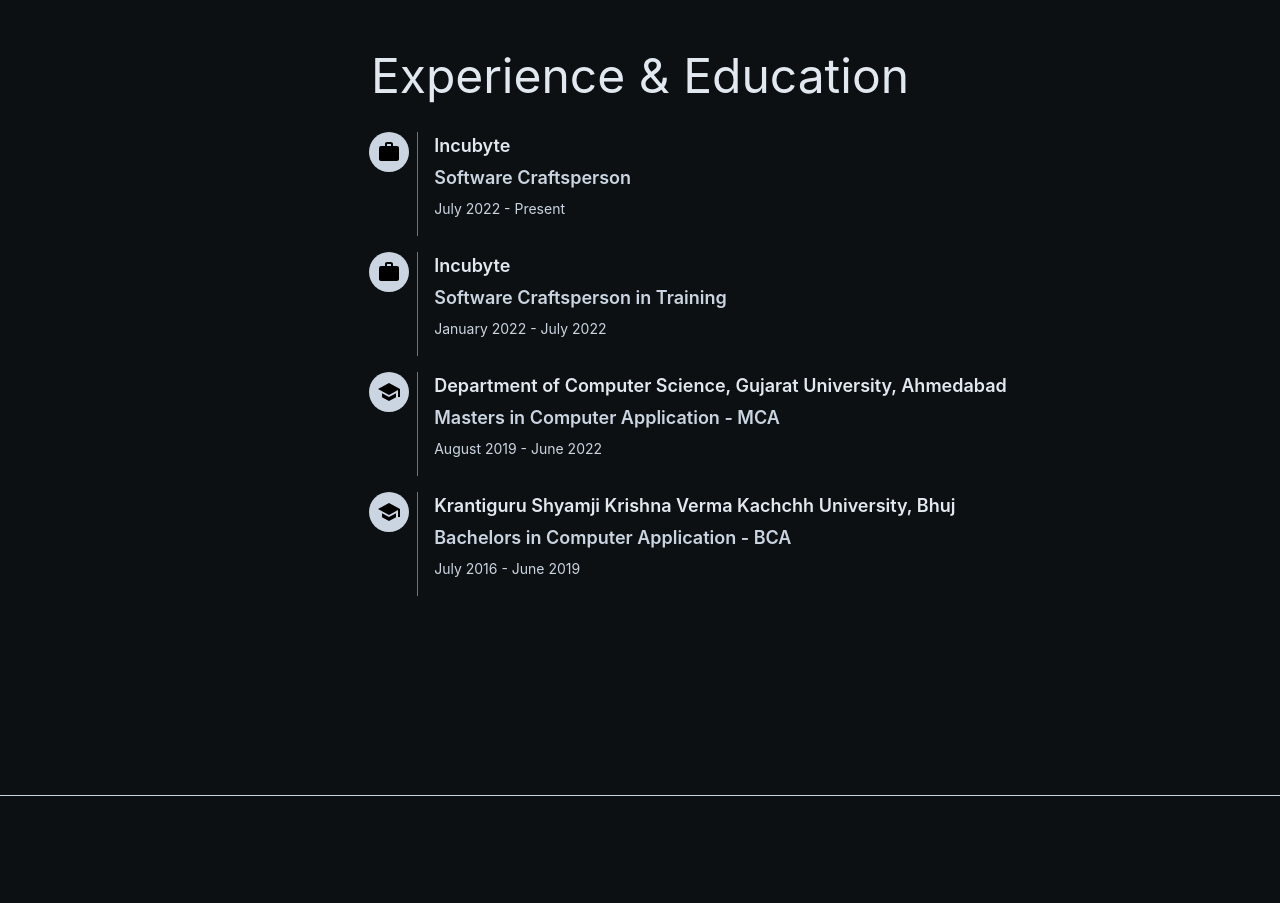
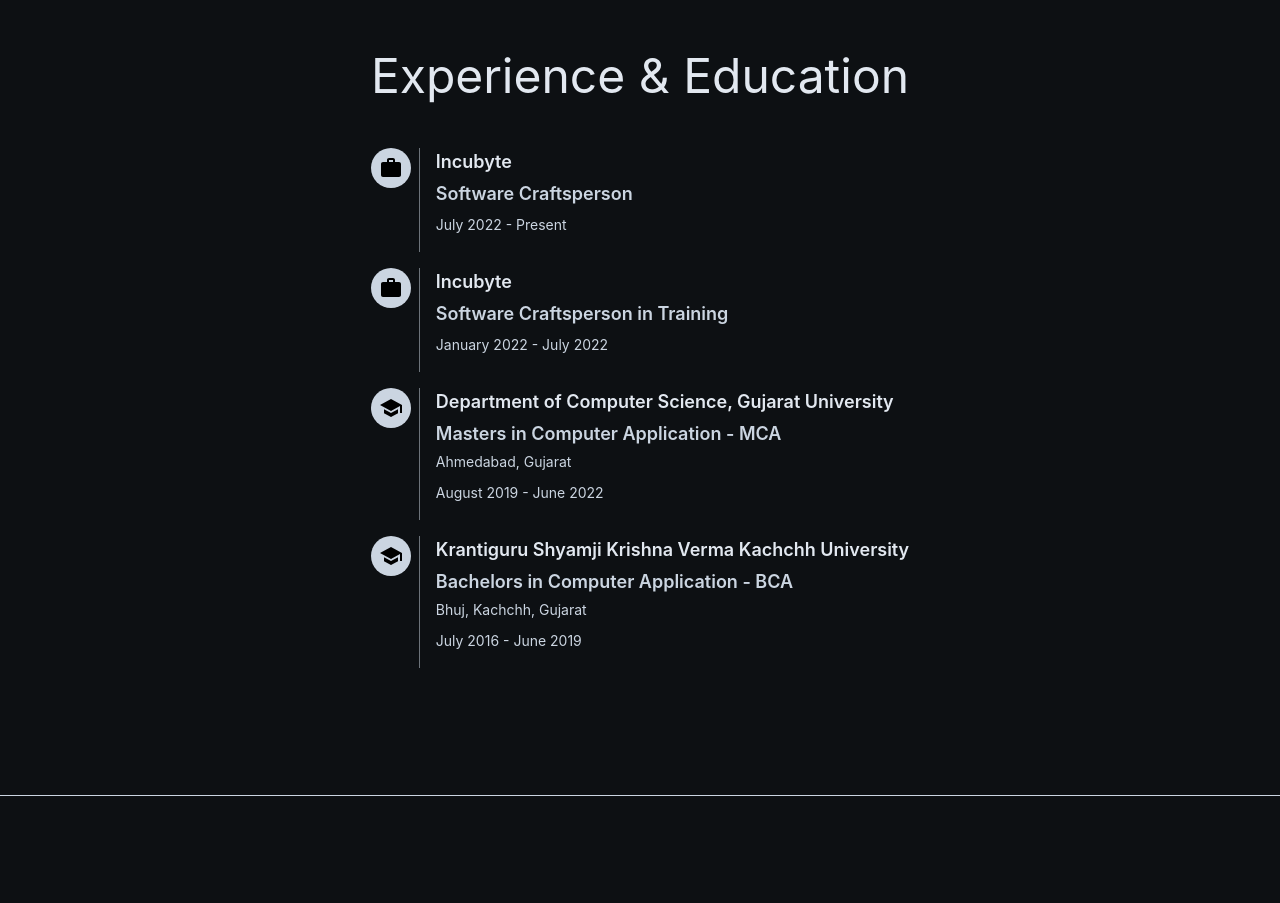
Before and after one commit to niravchavda99/niravchavda99.github.io, a React (Create React App) app: page / in a window 1280 px wide. Shown: the part 860-1763 px from the top of the page. Built offline with nearby package versions, Linux system fonts and the light colour scheme.

Commit message:
ENH: Update experience and education UI

```diff
--- a/src/app/experience/Experience.scss
+++ b/src/app/experience/Experience.scss
@@ -6,7 +6,7 @@
 }
 
 .jobs-container {
-  @apply xl:ml-24 lg:ml-24 md:ml-24 sm:ml-24;
+  @apply mt-4;
 }
 
 .experience-header {
--- a/src/app/experience/job/Job.tsx
+++ b/src/app/experience/job/Job.tsx
@@ -25,6 +25,7 @@ const Job = ({profile}: JobProps) => {
                 (profile as JobProfile)?.designation :
                 (profile as EducationProfile)?.degree}
           </span>
+          {profile?.location && <div className="dates">{profile.location}</div>}
           <span className="dates">{`${dateStarted} - ${dateEnded.toString()}`}</span>
           <p className="achievements"></p>
         </div>
--- a/src/app/experience/jobs.ts
+++ b/src/app/experience/jobs.ts
@@ -21,17 +21,19 @@ export const jobs: Profile[] = [
   {
     dateStarted: MonthYear.of(8, 2019),
     dateEnded: MonthYear.of(6, 2022),
-    organizationName: "Department of Computer Science, Gujarat University, Ahmedabad",
+    organizationName: "Department of Computer Science, Gujarat University",
     achievements: [],
     degree: "Masters in Computer Application - MCA",
+    location: "Ahmedabad, Gujarat",
     type: "education",
   } as EducationProfile,
   {
     dateStarted: MonthYear.of(7, 2016),
     dateEnded: MonthYear.of(6, 2019),
-    organizationName: "Krantiguru Shyamji Krishna Verma Kachchh University, Bhuj",
+    organizationName: "Krantiguru Shyamji Krishna Verma Kachchh University",
     achievements: [],
     degree: "Bachelors in Computer Application - BCA",
+    location: "Bhuj, Kachchh, Gujarat",
     type: "education",
   } as EducationProfile
 ];
```
Also changed, not shown: src/app/experience/job/JobProfile.ts (+5 -4 lines).
